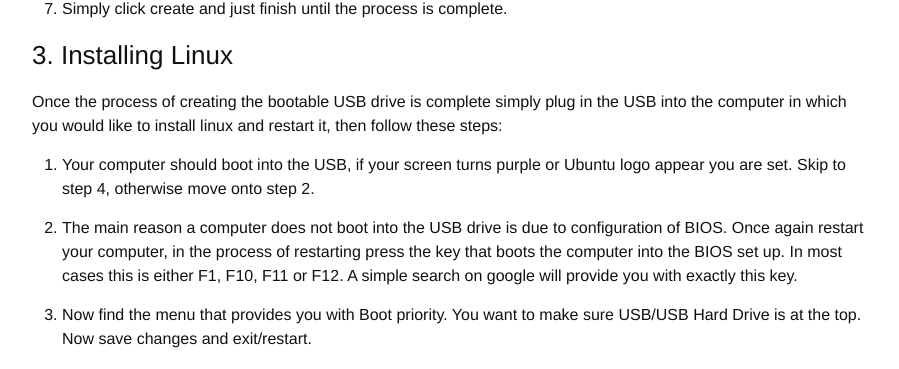
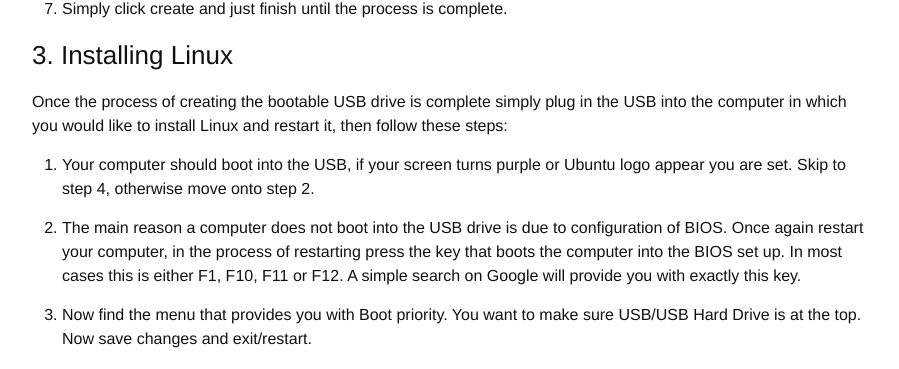
Before and after one commit to jiehu567/CSUEB-Data-Science, a Jekyll site: the page built from _posts/2015-06-16-Install-Ubuntu.md, in a window 1280 px wide and 1400 px high, scrolled down 1598 px. Shown: the part 167-536 px from the top of the window, without its empty margins (188-1087 px from the left). Built offline with Jekyll 4.4.1, drawn with Linux system fonts in a browser that asks for light colours; Markdown is read by kramdown in place of the engine named in the settings; some of the changed text lies outside the part shown.

Commit message:
another commit

```diff
--- a/_posts/2015-06-16-Install-Ubuntu.md
+++ b/_posts/2015-06-16-Install-Ubuntu.md
@@ -42,11 +42,11 @@ Once the ISO download is complete we want to create a bootable USB from which we
 
 ### 3. Installing Linux
 
-Once the process of creating the bootable USB drive is complete simply plug in the USB into the computer in which you would like to install linux and restart it, then follow these steps:
+Once the process of creating the bootable USB drive is complete simply plug in the USB into the computer in which you would like to install Linux and restart it, then follow these steps:
 
 1. Your computer should boot into the USB, if your screen turns purple or Ubuntu logo appear you are set. Skip to step 4, otherwise move onto step 2.
 
-2. The main reason a computer does not boot into the USB drive is due to configuration of BIOS. Once again restart your computer, in the process of restarting press the key that boots the computer into the BIOS set up. In most cases this is either F1, F10, F11 or F12. A simple search on google will provide you with exactly this key.
+2. The main reason a computer does not boot into the USB drive is due to configuration of BIOS. Once again restart your computer, in the process of restarting press the key that boots the computer into the BIOS set up. In most cases this is either F1, F10, F11 or F12. A simple search on Google will provide you with exactly this key.
 
 3. Now find the menu that provides you with Boot priority. You want to make sure USB/USB Hard Drive is at the top. Now save changes and exit/restart.
 
```
Also changed, not shown: other parts of _posts/2015-06-16-Install-Ubuntu.md (+2 -2 lines), _drafts/2015-05-30-Create-A-Website-Using-Githib-Pages.md (renamed from _posts/2015-05-30-Create-A-Website-Using-Githib-Pages.md).
